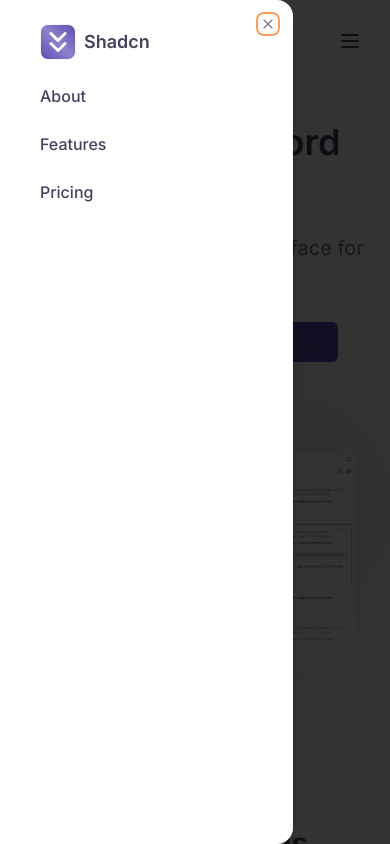
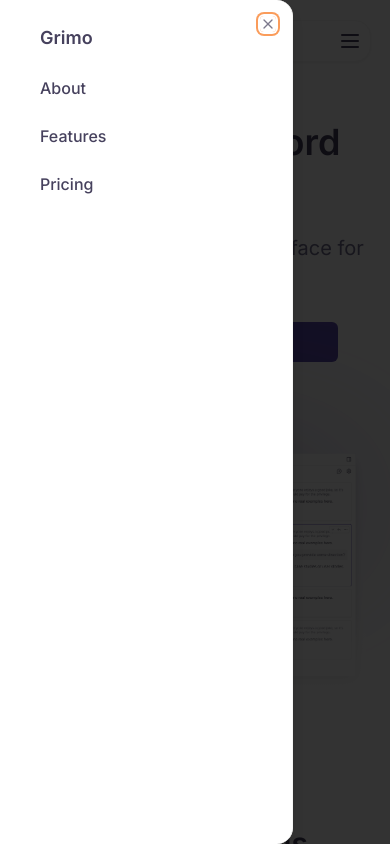
Before and after one commit to nobruf/shadcn-landing-page, a Next.js app: page / in a window 390 px wide. Both pictures are taken after a click on the icon 349 px from the left and 41 px from the top of the page. Shown: the top 844 px of the page. Built offline with nearby package versions, Linux system fonts and the light colour scheme.

Commit message:
optimize the UI.

```diff
--- a/app/layout.tsx
+++ b/app/layout.tsx
@@ -12,35 +12,12 @@
 //   description: "Your All-in-one Writing Interface for Better Writing",
 // };
 
-export const metadata = {
+export const metadata: Metadata = {
   title: {
     template: "%s | Grimo",
     default: "Grimo - Reimagine Word Processor",
   },
   description: "Your All-in-one Writing Interface for Better Writing",
-//   openGraph: {
-//     type: "website",
-//     url: "https://www.grimo.ai/",
-//     title: "Grimo - Reimagine Word Processor",
-//     description: "Your All-in-one Writing Interface for Better Writing",
-//     images: [
-//       {
-//         // url: "https://res.cloudinary.com/dbzv9xfjp/image/upload/v1723499276/og-images/shadcn-vue.jpg",
-//         width: 1200,
-//         height: 630,
-//         alt: "Grimo - Reimagine Word Processor",
-//       },
-//     ],
-//   },
-//   twitter: {
-//     card: "summary_large_image",
-//     site: "https://www.grimo.ai/",
-//     title: "Grimo - Reimagine Word Processor",
-//     description: "Your All-in-one Writing Interface for Better Writing",
-//     images: [
-//       "https://res.cloudinary.com/dbzv9xfjp/image/upload/v1723499276/og-images/shadcn-vue.jpg",
-//     ],
-//   },
 };
 
 export default function RootLayout({
@@ -50,15 +27,6 @@
 }>) {
   return (
     <html lang="pt-br" suppressHydrationWarning>
-      {/* <head>
-        <link
-          rel="apple-touch-icon"
-          href="/apple-icon?<generated>"
-          type="image/<generated>"
-          sizes="<generated>"
-        />
-        <link rel="icon" href="/favicon.ico" sizes="any" />
-      </head> */}
       <body className={cn("min-h-screen bg-background", inter.className)}>
         <ThemeProvider
           attribute="class"
--- a/components/layout/navbar.tsx
+++ b/components/layout/navbar.tsx
@@ -106,8 +106,8 @@
               <SheetHeader className="mb-4 ml-4">
                 <SheetTitle className="flex items-center">
                   <Link href="/" className="flex items-center">
-                    <ChevronsDown className="bg-gradient-to-tr border-secondary from-primary via-primary/70 to-primary rounded-lg w-9 h-9 mr-2 border text-white" />
-                    Shadcn
+                    {/* <ChevronsDown className="bg-gradient-to-tr border-secondary from-primary via-primary/70 to-primary rounded-lg w-9 h-9 mr-2 border text-white" /> */}
+                    Grimo
                   </Link>
                 </SheetTitle>
               </SheetHeader>
--- a/components/layout/sections/footer.tsx
+++ b/components/layout/sections/footer.tsx
@@ -9,7 +9,7 @@
 export const FooterSection = () => {
   return (
     <footer id="footer" className="container py-24 sm:py-7">
-      <div className="sm:px-8 pt-10 bg-card border-t border-border">
+      <div className=" sm:px-8 pt-10 bg-card border-t border-border">
         <div className="flex flex-col sm:flex-row justify-end gap-x-20 gap-y-8">
           {/* <div className="col-span-full sm:col-span-1">
             <Link href="#" className="flex font-medium items-center">
@@ -90,7 +90,7 @@
         </div>
 
         {/* <Separator className="my-9" /> */}
-        <section className="flex flex-row items-center mt-14">
+        <section className="flex flex-col items-start gap-4 sm:flex-row sm:items-center mt-14">
           <h3 className="opacity-60 flex-1">
             Copyright © 2024 GrimoAI Pte. Ltd. <br />
             All rights reserved.
```
